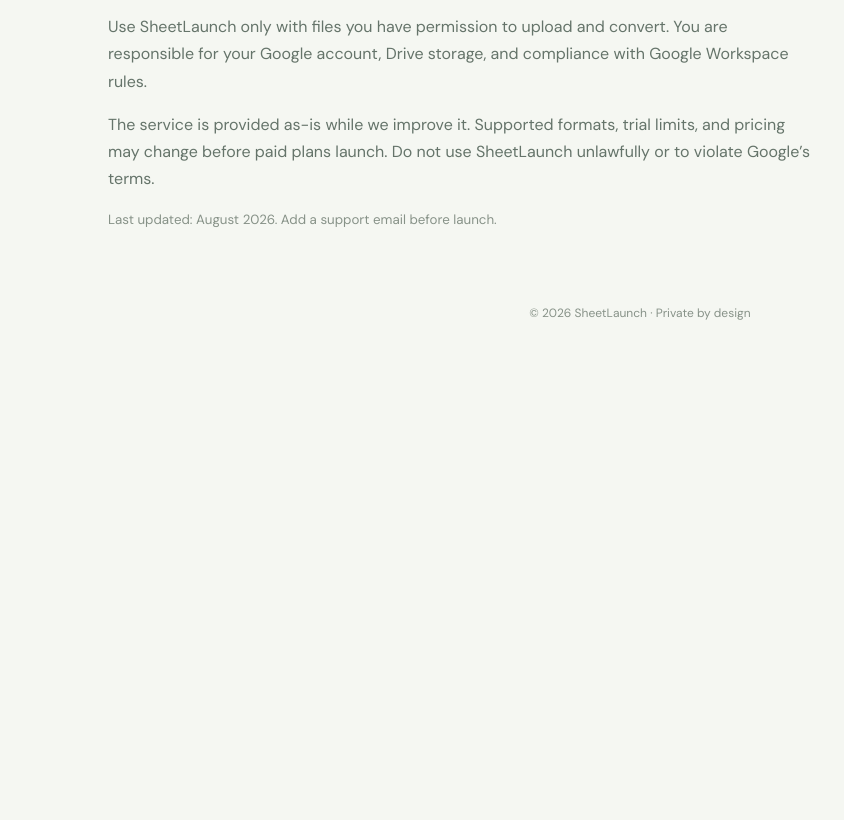
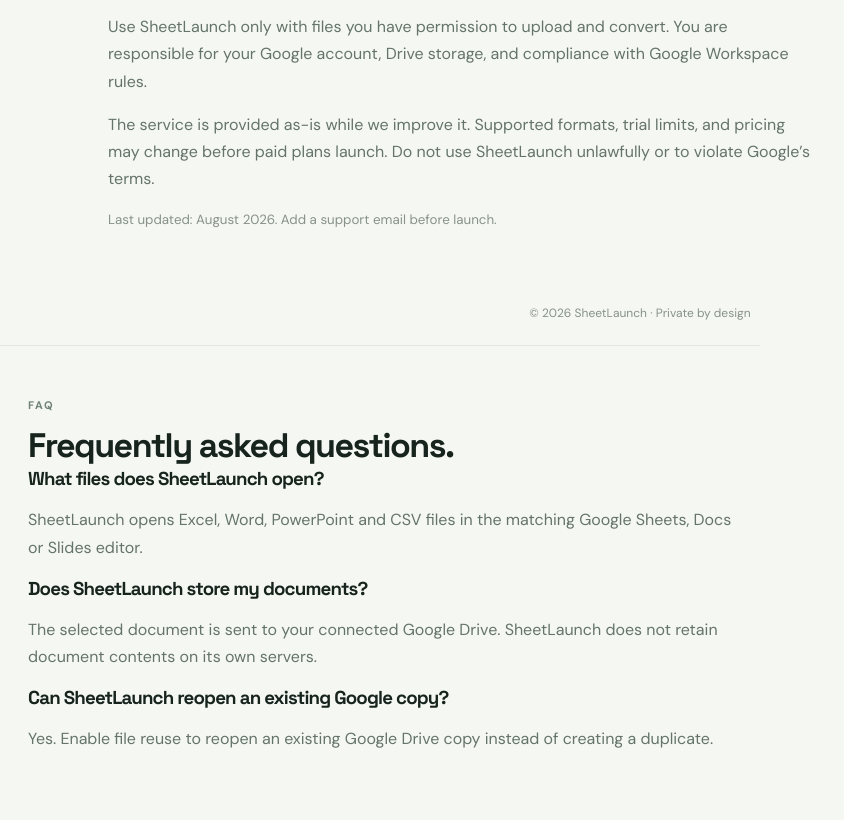
Before and after one commit to Michael5565/SheetLaunch-site, a plain HTML site: page index.html in a window 1280 px wide. Shown: the part 3231-4051 px from the top of the page, without its empty margins (0-844 px from the left). Before the commit the page ends 3576 px from the top, so only its background shows below. Drawn offline with Linux system fonts and the light colour scheme.

Commit message:
Strengthen homepage SEO content and FAQ schema

```diff
--- a/index.html
+++ b/index.html
@@ -16,6 +16,7 @@
   <title>SheetLaunch — Open Office files in Google Workspace</title>
   <meta name="description" content="Open Excel, Word, PowerPoint and CSV files directly in Google Sheets, Docs and Slides.">
   <link rel="stylesheet" href="styles.css">
+  <script type="application/ld+json">{"@context":"https://schema.org","@type":"FAQPage","mainEntity":[{"@type":"Question","name":"What files does SheetLaunch open?","acceptedAnswer":{"@type":"Answer","text":"SheetLaunch opens Excel, Word, PowerPoint and CSV files in the matching Google Sheets, Docs or Slides editor."}},{"@type":"Question","name":"Can SheetLaunch reopen an existing Google copy?","acceptedAnswer":{"@type":"Answer","text":"Yes. File reuse can reopen an existing Google Drive copy instead of creating a duplicate."}}]}</script>
 </head>
 <body>
   <nav><a class="brand" href="/"><span>S</span> SheetLaunch</a><a class="nav-link" href="#how-it-works">How it works</a><a class="nav-link" href="#privacy">Privacy</a><a class="nav-link" href="#terms">Terms</a><a class="button small" href="#download">Download</a></nav>
@@ -28,4 +29,5 @@
     <section id="privacy" class="legal"><div class="eyebrow">PRIVACY</div><h2>Your files stay yours.</h2><p>SheetLaunch sends selected documents directly to your connected Google Drive account for conversion. SheetLaunch does not sell, inspect, or retain document contents. When file reuse is enabled, the app stores a local fingerprint, file ID, and Workspace URL so it can reopen an existing copy.</p><p>Google account tokens are stored in the operating system’s secure credential storage. We collect only the information needed to provide the service, support accounts, enforce access, and prevent abuse.</p></section>
     <section id="terms" class="legal"><div class="eyebrow">TERMS</div><h2>Simple, fair terms.</h2><p>Use SheetLaunch only with files you have permission to upload and convert. You are responsible for your Google account, Drive storage, and compliance with Google Workspace rules.</p><p>The service is provided as-is while we improve it. Supported formats, trial limits, and pricing may change before paid plans launch. Do not use SheetLaunch unlawfully or to violate Google’s terms.</p><small>Last updated: August 2026. Add a support email before launch.</small></section>
   </main><footer>© 2026 SheetLaunch · Private by design</footer>
+    <section id="faq" class="legal"><div class="eyebrow">FAQ</div><h2>Frequently asked questions.</h2><h3>What files does SheetLaunch open?</h3><p>SheetLaunch opens Excel, Word, PowerPoint and CSV files in the matching Google Sheets, Docs or Slides editor.</p><h3>Does SheetLaunch store my documents?</h3><p>The selected document is sent to your connected Google Drive. SheetLaunch does not retain document contents on its own servers.</p><h3>Can SheetLaunch reopen an existing Google copy?</h3><p>Yes. Enable file reuse to reopen an existing Google Drive copy instead of creating a duplicate.</p></section>
 </body></html>
```
